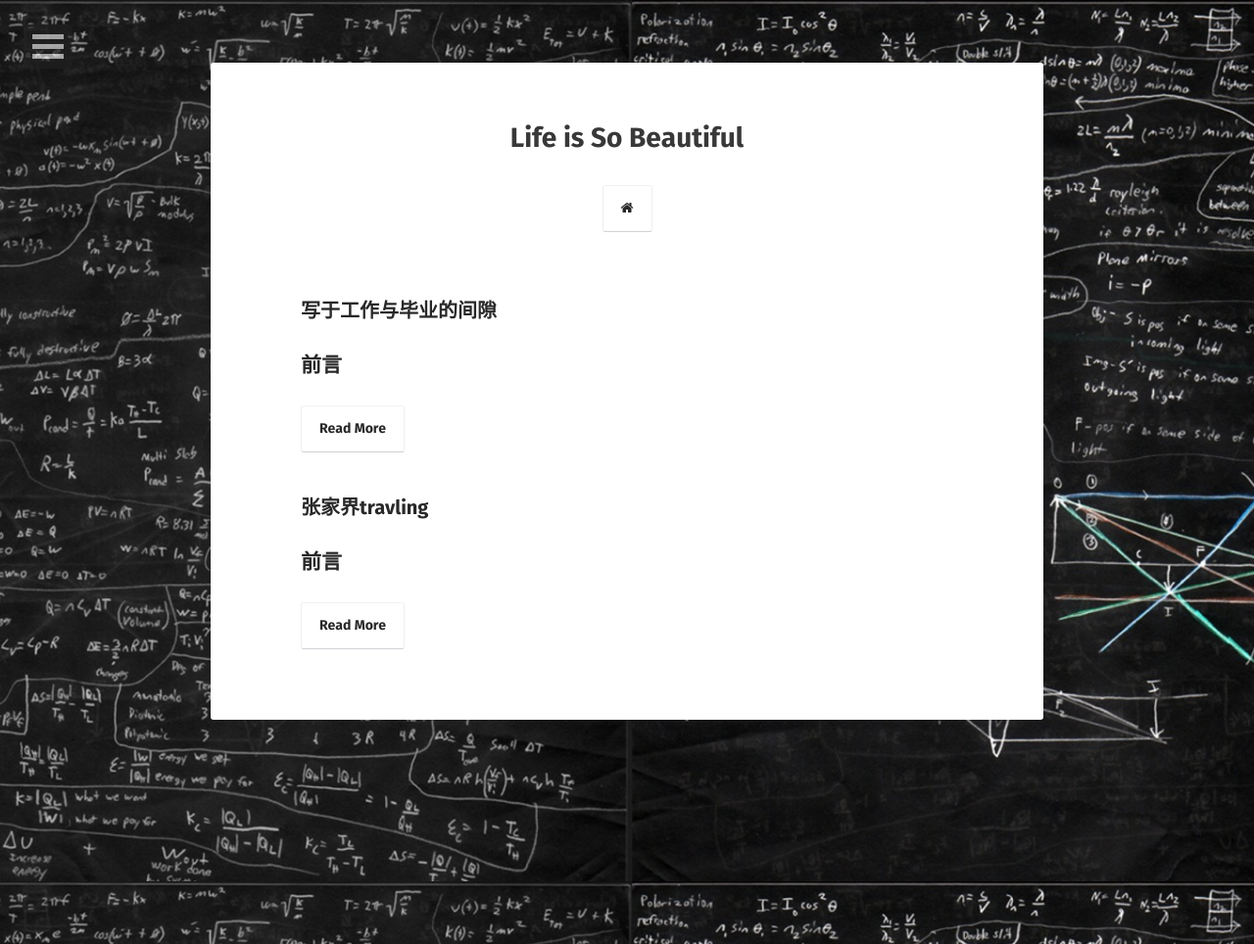
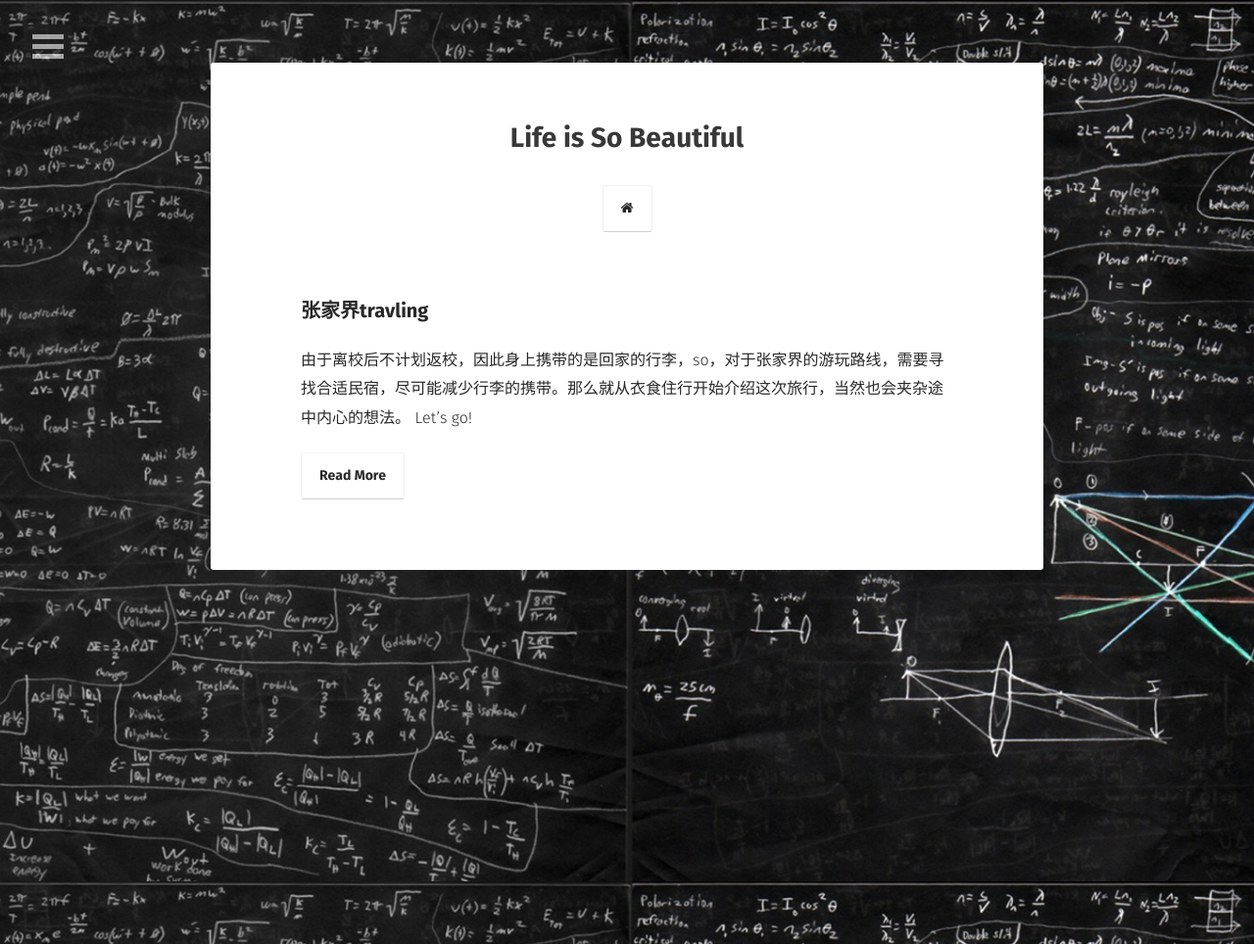
Before and after one commit to saicoco/saicoco.github.io, a Jekyll site: the page built from projects/index.md, in a window 1280 px wide. Shown: the whole page at 98% size. Built offline with Jekyll 4.4.1, drawn with Linux system fonts in a browser that asks for light colours; some web fonts are replaced; some of the changed lines change nothing that is shown.

Commit message:
修正blog

```diff
--- a/_posts/2018-07-11-before-working.md
+++ b/_posts/2018-07-11-before-working.md
@@ -10,7 +10,6 @@ author: karl
 category: life
 description: 张家界
 ---
-## 前言
 
 由于离校后不计划返校，因此身上携带的是回家的行李，so，对于张家界的游玩路线，需要寻找合适民宿，尽可能减少行李的携带。那么就从衣食住行开始介绍这次旅行，当然也会夹杂途中内心的想法。 Let's go!
 
--- a/_posts/2018-07-11-thinking-in-home.md
+++ /dev/null
@@ -1,16 +0,0 @@
----
-title: "写于工作与毕业的间隙"
-layout: post
-date: 2018-07-11
-tag: life
-blog: false
-project: true
-star: false
-author: karl
-category: life
-description: image caption
----
-
-## 前言
-
-离开学校已经将近一个月，拿到毕业证也有三四天。在这一个月时间里，玩耍，宅着，聊天，时而还会思考工作后的一些打算。有时候闲着也是件好事呢。
```
Also changed, not shown: 1 other file.
